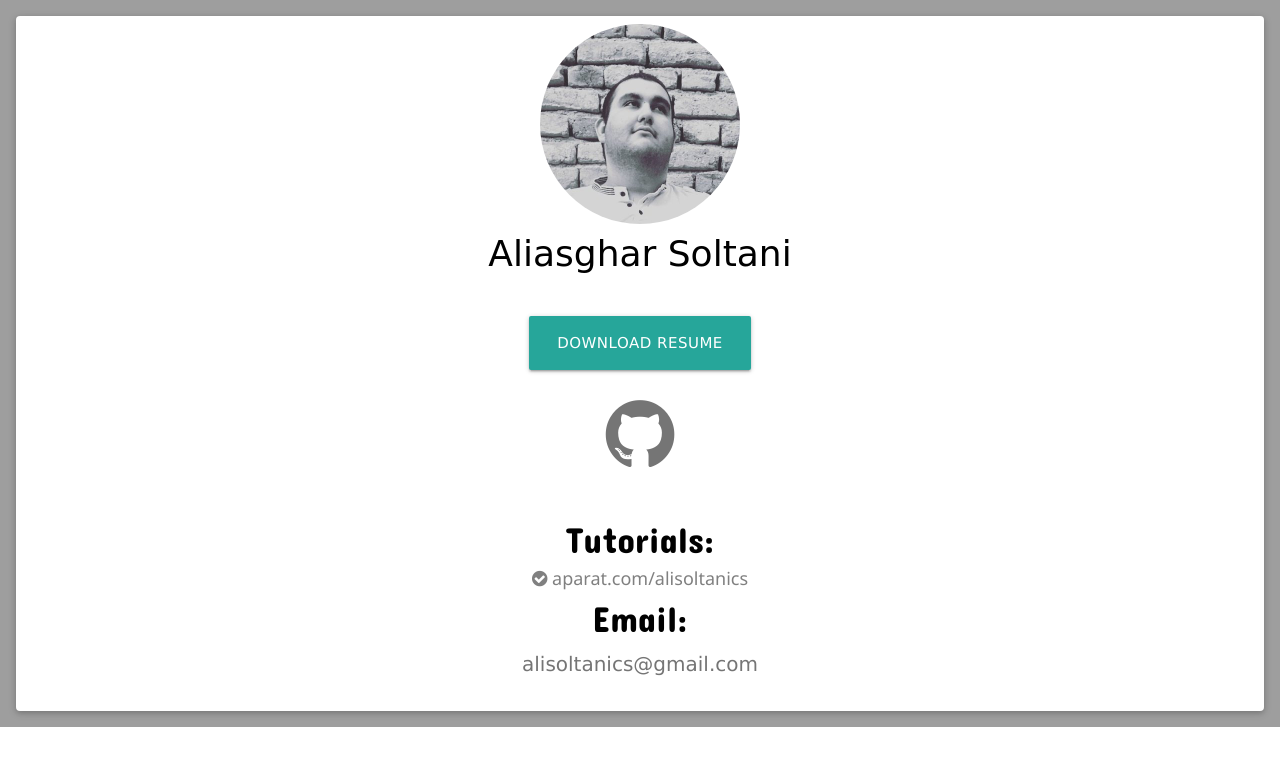
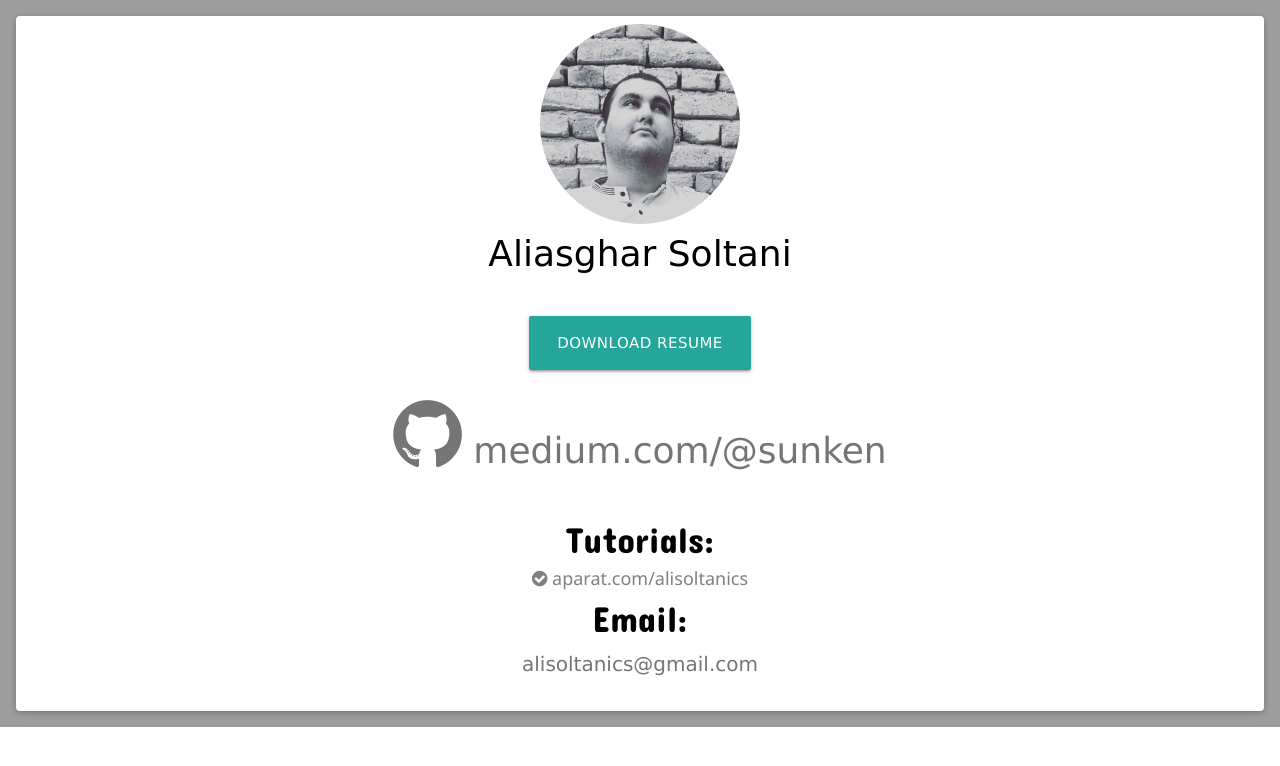
Before and after one commit to alisoltanics/alisoltanics.github.io, a plain HTML site: page index.html in a window 1280 px wide. Drawn offline with nearby package versions, Linux system fonts and the light colour scheme; a web font is replaced by a local one.

Commit message:
Update index.html

```diff
--- a/index.html
+++ b/index.html
@@ -20,6 +20,7 @@
     <div class="w3-text-black w3-center w3-padding w3-margin">
       <div class="prj w3-text-gray">
         <span><a href="https://github.com/alisoltanics"><i class="fa fa-github" style="font-size:80px"></i></a></span>
+        <a target='_blank' href='https://medium.com/@sunken'>medium.com/@sunken</a>
       </div>
     </div>
     <div class="w3-text-gray w3-center w3-padding w3-margin">
```
